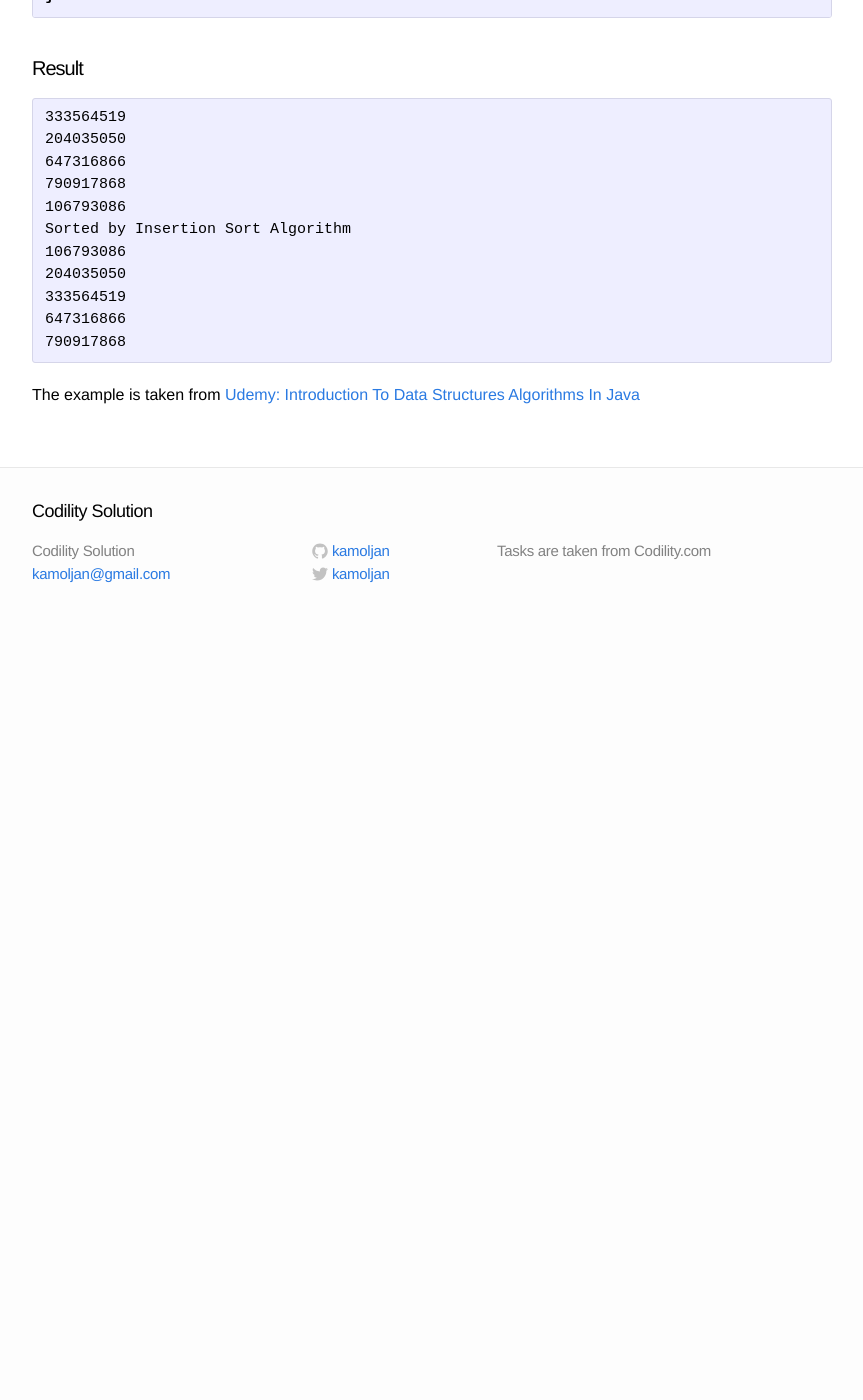
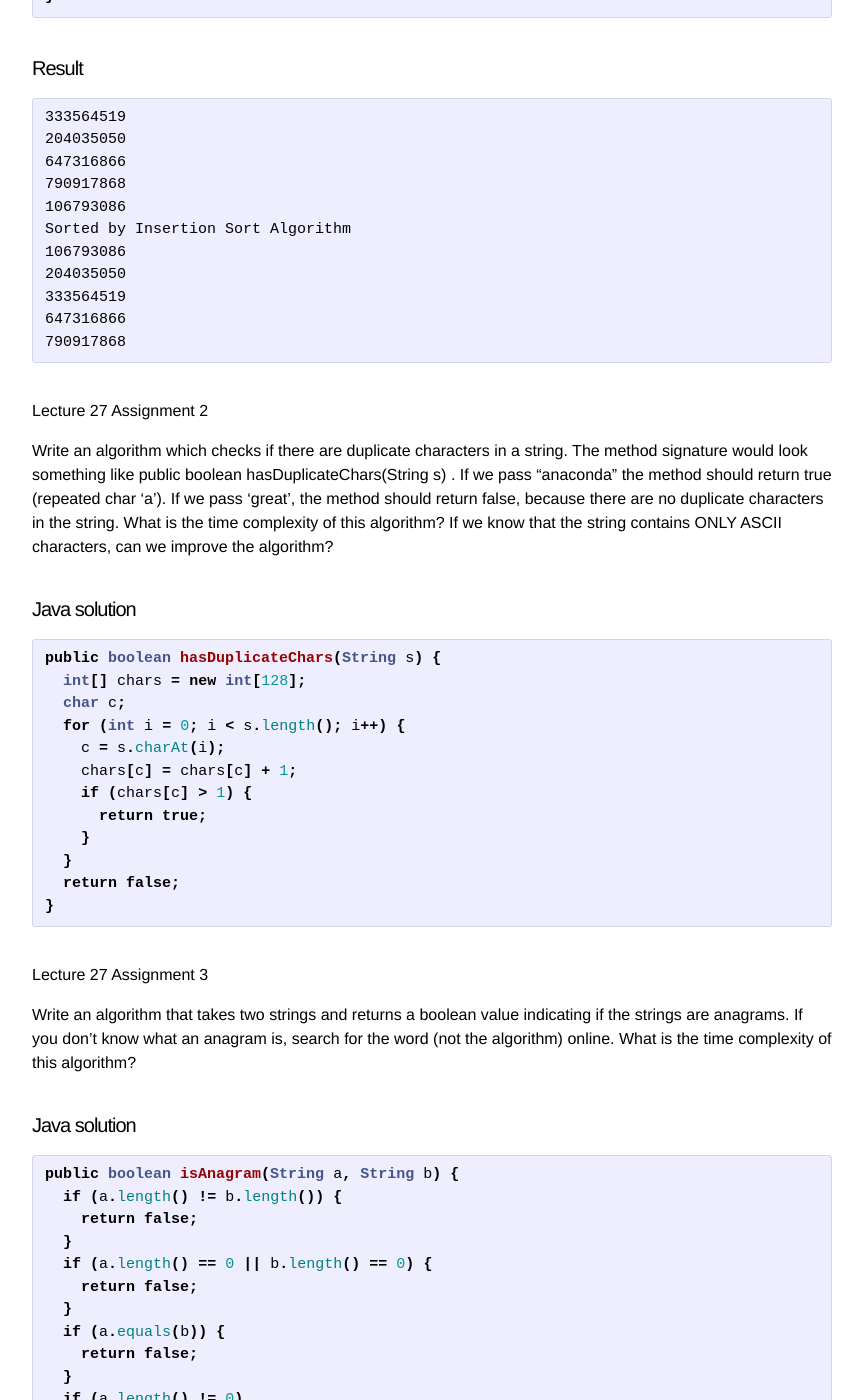
Before and after one commit to kamoljan/kamoljan.github.io, a Jekyll site: the page built from _posts/udemy/2015-04-08-InsertionSort.markdown, in a window 1280 px wide and 1400 px high, scrolled down 1561 px. Shown: the whole window, without its empty margins (208-1071 px from the left). Built offline with Jekyll 4.4.1, drawn with Linux system fonts in a browser that asks for light colours; before the commit the page ends 2191 px from its top, so only the background shows below that; some of the changed text lies outside the part shown.

Commit message:
Udemy: Added isAnagram and hasDuplicateChars algorithims.

```diff
--- a/_posts/udemy/2015-04-08-InsertionSort.markdown
+++ b/_posts/udemy/2015-04-08-InsertionSort.markdown
@@ -81,4 +81,50 @@ Sorted by Insertion Sort Algorithm
 790917868
 {% endhighlight %}
 
+##### Lecture 27 Assignment 2
+Write an algorithm which checks if there are duplicate characters in a string. The method signature would look something like public boolean hasDuplicateChars(String s) . If we pass "anaconda" the method should return true (repeated char 'a'). If we pass 'great', the method should return false, because there are no duplicate characters in the string. What is the time complexity of this algorithm? If we know that the string contains ONLY ASCII characters, can we improve the algorithm?
+
+#### Java solution
+
+{% highlight java %}
+public boolean hasDuplicateChars(String s) {
+  int[] chars = new int[128];
+  char c;
+  for (int i = 0; i < s.length(); i++) {
+    c = s.charAt(i);
+    chars[c] = chars[c] + 1;
+    if (chars[c] > 1) {
+      return true;
+    }
+  }
+  return false;
+}
+{% endhighlight %}
+
+##### Lecture 27 Assignment 3
+Write an algorithm that takes two strings and returns a boolean value indicating if the strings are anagrams. If you don't know what an anagram is, search for the word (not the algorithm) online. What is the time complexity of this algorithm?
+
+#### Java solution
+
+{% highlight java %}
+public boolean isAnagram(String a, String b) {
+  if (a.length() != b.length()) {
+    return false;
+  }
+  if (a.length() == 0 || b.length() == 0) {
+    return false;
+  }
+  if (a.equals(b)) {
+    return false;
+  }
+  if (a.length() != 0)
+    for (int i = 0; i < a.length(); i++) {
+      if (b.indexOf(a.charAt(i)) == -1) {
+        return false;
+      }
+    }
+  return true;
+}
+{% endhighlight %}
+
 The example is taken from [Udemy: Introduction To Data Structures Algorithms In Java](https://www.udemy.com/introduction-to-data-structures-algorithms-in-java/)
```
